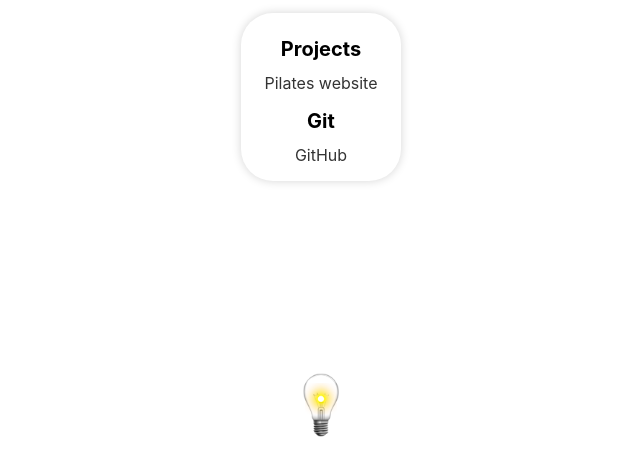
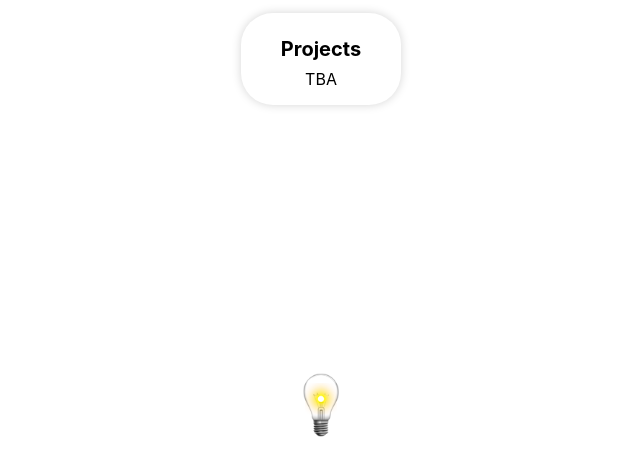
Before and after one commit to therealvaskicha/Vaseto, a website: page src/index.html in a window 1280 px wide. Shown: the part 347-800 px from the top of the page, without its empty margins (319-959 px from the left). Drawn offline with Linux system fonts and the light colour scheme.

Commit message:
remove pilates site & add maintenance page

```diff
--- a/src/index.html
+++ b/src/index.html
@@ -31,13 +31,7 @@
                     <div class="projects">
                         <h2>Projects</h2>
                         <nav>
-                            <a href="https://pilates-website-dilona.vercel.app/" class="project-link hover-underline">Pilates website</a>
-                        </nav>
-                    </div>
-                    <div class="Git">
-                        <h2>Git</h2>
-                        <nav>
-                            <a href="https://github.com/therealvaskicha" class="project-link hover-underline">GitHub</a>
+                            <a>TBA</a>
                         </nav>
                     </div>
                 </div>
```
